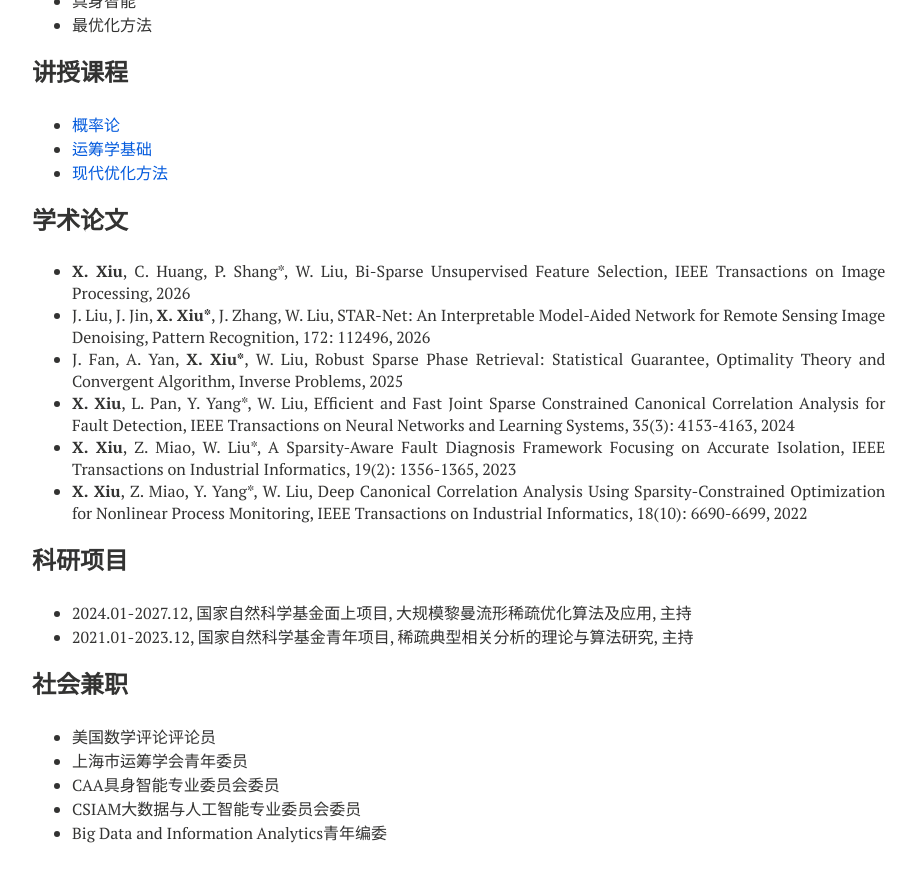
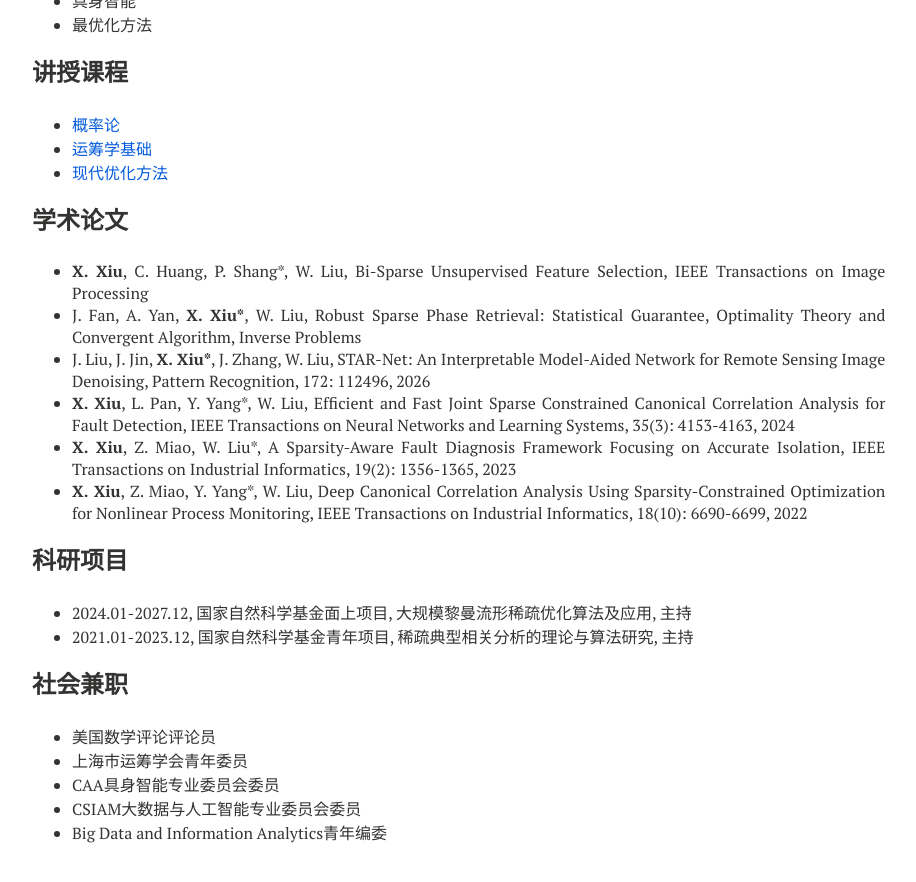
Before and after one commit to xianchaoxiu/xianchaoxiu.github.io, a Jekyll site: the page built from chinese/index.md, in a window 1280 px wide and 900 px high, scrolled down 558 px. Shown: the top 882 px of the window, without its empty margins (288-1204 px from the left). Built offline with Jekyll 4.4.1, drawn with Linux system fonts in a browser that asks for light colours; nearby versions of some CDN libraries.

Commit message:
Update index.md

```diff
--- a/chinese/index.md
+++ b/chinese/index.md
@@ -35,9 +35,9 @@ share: false
 
 
 ### 学术论文
-* <b>X. Xiu</b>, C. Huang, P. Shang*, W. Liu, Bi-Sparse Unsupervised Feature Selection, IEEE Transactions on Image Processing, 2026 <br>
+* <b>X. Xiu</b>, C. Huang, P. Shang*, W. Liu, Bi-Sparse Unsupervised Feature Selection, IEEE Transactions on Image Processing <br>
+* J. Fan, A. Yan, <b>X. Xiu*</b>, W. Liu, Robust Sparse Phase Retrieval: Statistical Guarantee, Optimality Theory and Convergent Algorithm, Inverse Problems <br>
 * J. Liu, J. Jin, <b>X. Xiu*</b>, J. Zhang, W. Liu, STAR-Net: An Interpretable Model-Aided Network for Remote Sensing Image Denoising, Pattern Recognition, 172: 112496, 2026 <br>
-* J. Fan, A. Yan, <b>X. Xiu*</b>, W. Liu, Robust Sparse Phase Retrieval: Statistical Guarantee, Optimality Theory and Convergent Algorithm, Inverse Problems, 2025 <br>
 * <b>X. Xiu</b>, L. Pan, Y. Yang*, W. Liu, Efficient and Fast Joint Sparse Constrained Canonical Correlation Analysis for Fault Detection, IEEE Transactions on Neural Networks and Learning Systems, 35(3): 4153-4163, 2024 <br>
 * <b>X. Xiu</b>, Z. Miao, W. Liu*, A Sparsity-Aware Fault Diagnosis Framework Focusing on Accurate Isolation, IEEE Transactions on Industrial Informatics, 19(2): 1356-1365, 2023 <br>
 * <b>X. Xiu</b>, Z. Miao, Y. Yang*, W. Liu, Deep Canonical Correlation Analysis Using Sparsity-Constrained Optimization for Nonlinear Process Monitoring, IEEE Transactions on Industrial Informatics, 18(10): 6690-6699, 2022 <br>
```
